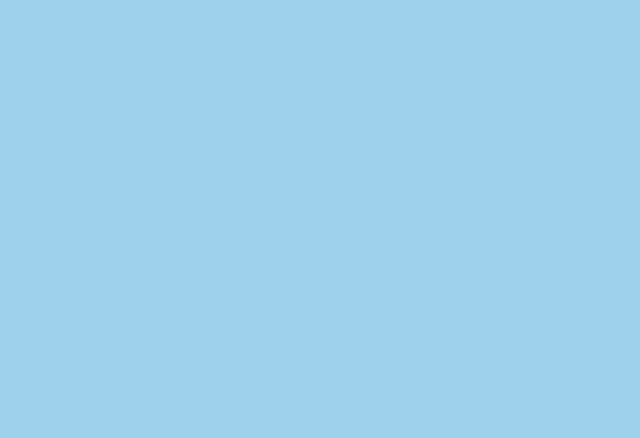
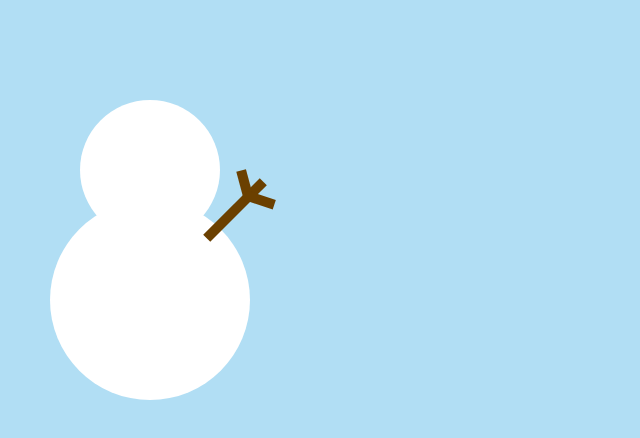
Before and after one commit to ncode3/vit-week2, a plain HTML site: page index.html in a window 1280 px wide. Shown: the whole page, without its empty margins (0-640 px from the left). Drawn offline with Linux system fonts and the light colour scheme.

Commit message:
part3 complete

```diff
--- a/index.html
+++ b/index.html
@@ -7,9 +7,10 @@
     <link rel="stylesheet" href="./styles.css" />
   </head>
   <body>
-    <div id="background">
-      <div id="head"></div>
-      <div id="body"></div>
-    </div>
+    <div id="belly"></div>
+    <div id="head"></div>
+    <div id="branch1"></div>
+    <div id="branch2"></div>
+    <div id="branch3"></div>
   </body>
 </html>
--- a/styles.css
+++ b/styles.css
@@ -1,3 +1,53 @@
 body {
-  background-color: #9ed2ec;
+  background-color: #b1def4;
 }
+
+#belly {
+  position: absolute;
+  background-color: white;
+  top: 200px;
+  left: 50px;
+  width: 200px;
+  height: 200px;
+  border-radius: 50%;
+}
+
+#head {
+  position: absolute;
+  background-color: white;
+  top: 100px;
+  left: 80px;
+  width: 140px;
+  height: 140px;
+  border-radius: 50%;
+}
+
+#branch1 {
+  position: absolute;
+  background-color: #6b4000;
+  width: 10px;
+  height: 80px;
+  top: 170px;
+  left: 230px;
+  transform: rotate(45deg);
+}
+
+#branch2 {
+  position: absolute;
+  background-color: #6b4000;
+  width: 10px;
+  height: 30px;
+  top: 170px;
+  left: 240px;
+  transform: rotate(-15deg);
+}
+
+#branch3 {
+  position: absolute;
+  background-color: #6b4000;
+  width: 10px;
+  height: 30px;
+  top: 185px;
+  left: 255px;
+  transform: rotate(108deg);
+}
```
Also changed, not shown: 1 other file.
